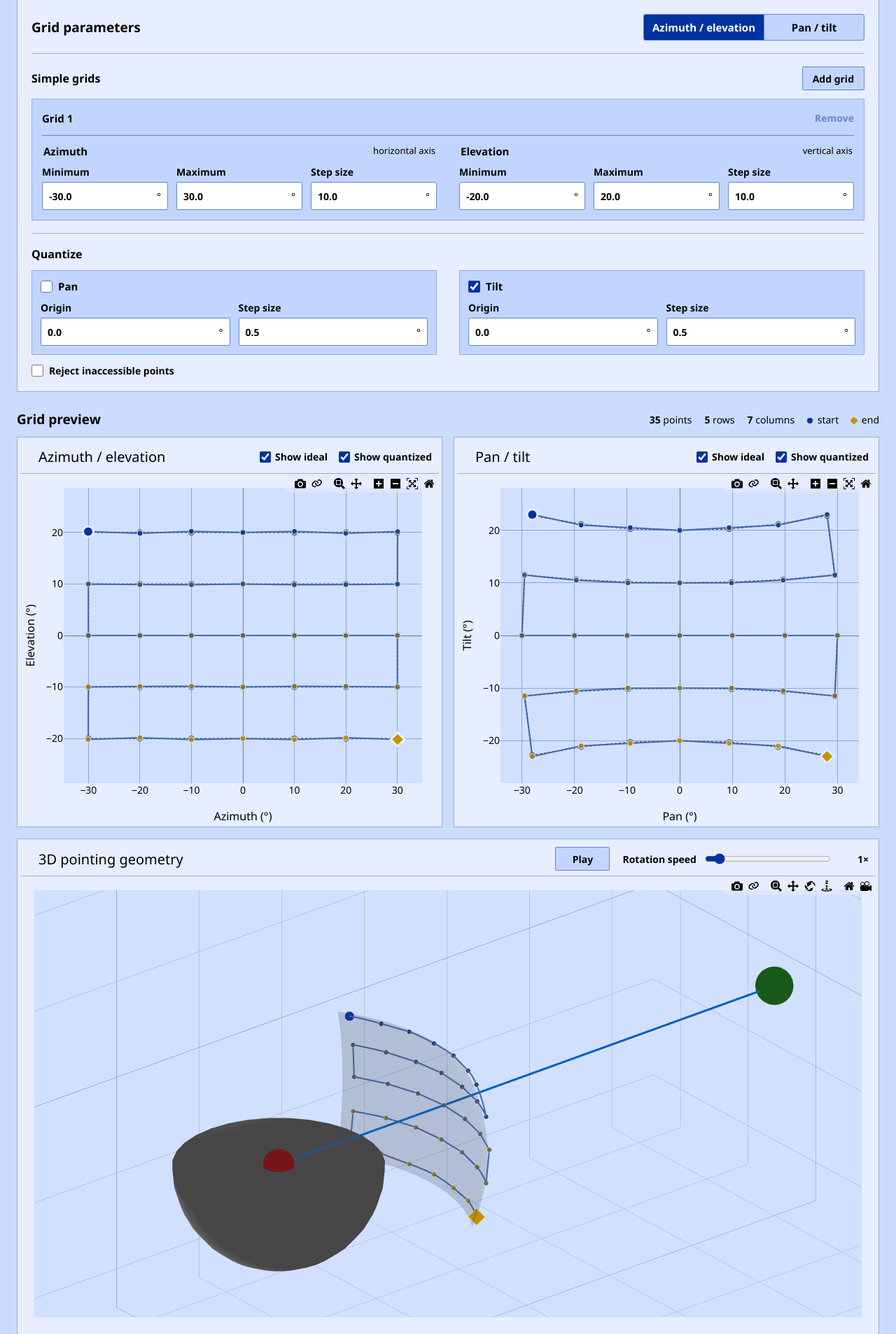
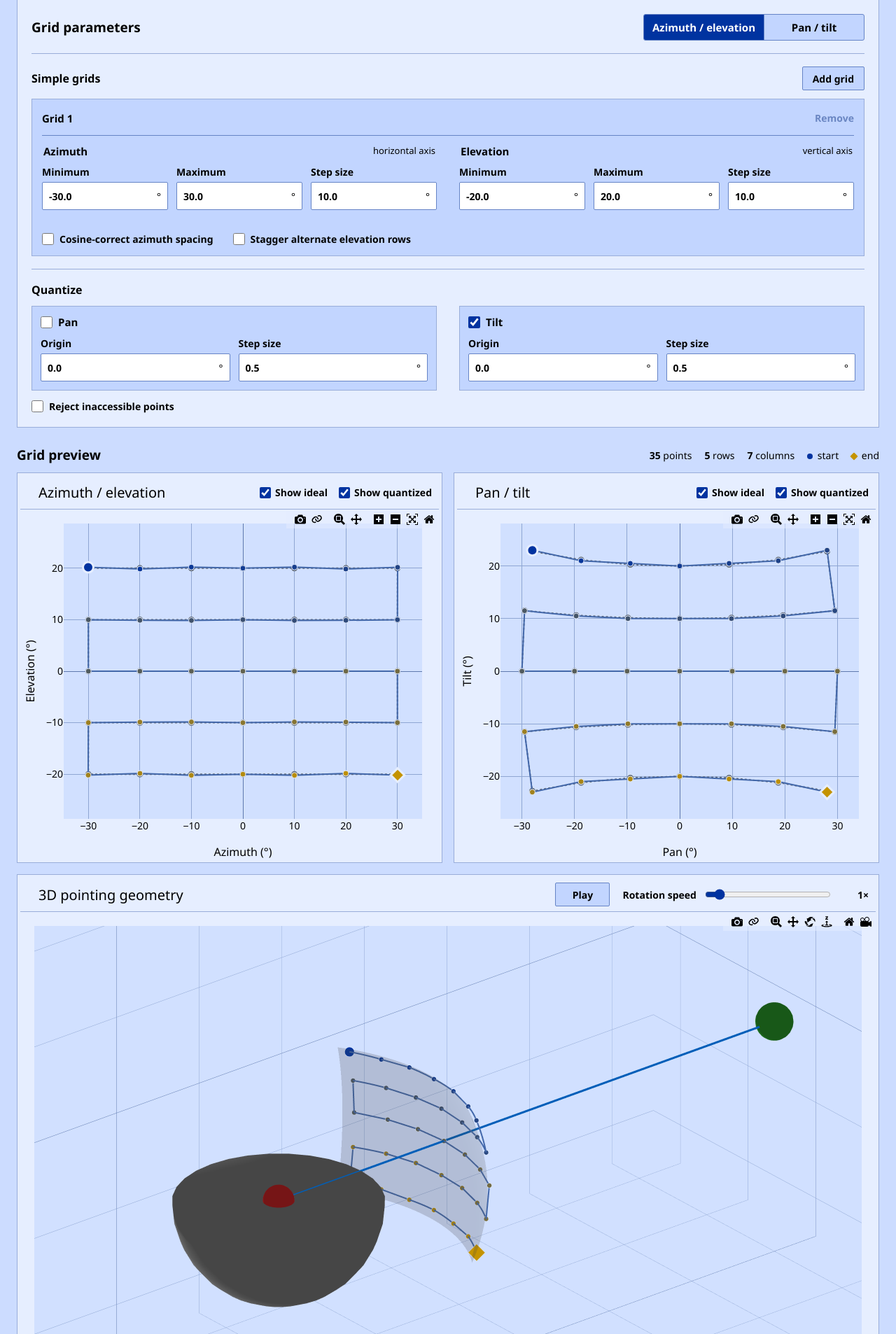
Before and after one commit to msu-ssc/lems-anechoic, a FastAPI app: page /grid-designer in a window 1280 px wide. Shown: the part 166-2072 px from the top of the page at 70% size. Run offline with FastAPI, Linux system fonts and the light colour scheme.

Commit message:
Add uniform spherical approximations to az/el grids

```diff
--- a/msu_anechoic/web/app.py
+++ b/msu_anechoic/web/app.py
@@ -41,6 +41,8 @@ DEFAULTS = {
     "elevation_min": -20.0,
     "elevation_max": 20.0,
     "elevation_step": 10.0,
+    "cosine_correct_azimuth_spacing": False,
+    "stagger_alternate_elevation_rows": False,
     "pan_min": -30.0,
     "pan_max": 30.0,
     "pan_step": 10.0,
@@ -872,7 +874,7 @@ def _build_grid(
 
 def _simple_grid_definition(
     input_system: Literal["az_el", "pan_tilt"],
-    values: dict[str, float],
+    values: dict[str, float | bool],
 ) -> SimpleGridDefinition:
     if input_system == "az_el":
         return SimpleGridDefinition(
@@ -885,6 +887,12 @@ def _simple_grid_definition(
                 values["elevation_min"],
                 values["elevation_max"],
                 values["elevation_step"],
+            ),
+            cosine_correct_azimuth_spacing=bool(
+                values["cosine_correct_azimuth_spacing"]
+            ),
+            stagger_alternate_elevation_rows=bool(
+                values["stagger_alternate_elevation_rows"]
             ),
         )
     return SimpleGridDefinition(
@@ -958,13 +966,23 @@ def _parse_simple_grids(
             )
             return f"grid {index + 1} {label}" if grid_count > 1 else label
 
-        values = {
+        values: dict[str, float | bool] = {
             name: _parse_number(
                 raw_values[name][index],
                 label=field_label(name),
             )
             for name in names
         }
+        if input_system == "az_el":
+            values.update(
+                {
+                    option: request.query_params.get(f"{option}_{index}") == "true"
+                    for option in (
+                        "cosine_correct_azimuth_spacing",
+                        "stagger_alternate_elevation_rows",
+                    )
+                }
+            )
         grids.append(_simple_grid_definition(input_system, values))
     return tuple(grids)
 
--- a/msu_anechoic/web/static/grid-designer.css
+++ b/msu_anechoic/web/static/grid-designer.css
@@ -470,6 +470,35 @@ h2 {
 
 .coordinate-fields[hidden] {
     display: none;
+}
+
+.sampling-options {
+    grid-column: 1 / -1;
+    display: flex;
+    flex-wrap: wrap;
+    gap: 12px 28px;
+}
+
+.sampling-options label {
+    display: inline-flex;
+    align-items: center;
+    gap: 8px;
+    color: var(--text);
+    font-size: 14px;
+    font-weight: 600;
+    cursor: pointer;
+}
+
+.sampling-options input {
+    width: 17px;
+    height: 17px;
+    margin: 0;
+    accent-color: var(--accent);
+}
+
+.sampling-options input:focus-visible {
+    outline: 2px solid var(--accent);
+    outline-offset: 2px;
 }
 
 fieldset {
--- a/msu_anechoic/web/static/grid-designer.js
+++ b/msu_anechoic/web/static/grid-designer.js
@@ -244,6 +244,9 @@ function updateSimpleGridList() {
     cards.forEach((card, index) => {
         const number = card.querySelector("[data-simple-grid-number]");
         if (number) number.textContent = String(index + 1);
+        card.querySelectorAll("[data-simple-grid-option]").forEach((control) => {
+            control.name = `${control.dataset.simpleGridOption}_${index}`;
+        });
         const removeButton = card.querySelector("[data-remove-simple-grid]");
         if (removeButton) removeButton.disabled = cards.length === 1;
     });
@@ -263,7 +266,11 @@ function addSimpleGrid() {
     const clone = source.cloneNode(true);
     const sourceInputs = source.querySelectorAll("input");
     clone.querySelectorAll("input").forEach((input, index) => {
-        input.value = sourceInputs[index].value;
+        if (input.type === "checkbox" || input.type === "radio") {
+            input.checked = sourceInputs[index].checked;
+        } else {
+            input.value = sourceInputs[index].value;
+        }
     });
     list.append(clone);
     updateCoordinateFields();
--- a/msu_anechoic/web/templates/grid_designer.html
+++ b/msu_anechoic/web/templates/grid_designer.html
@@ -130,6 +130,28 @@
                                                 <label>Step size <span class="number-input"><input name="elevation_step" type="number" min="0.000001" step="any" value="{{ simple_grid.elevation_step }}" required><b>°</b></span></label>
                                             </div>
                                         </fieldset>
+                                        <div class="sampling-options">
+                                            <label>
+                                                <input
+                                                    type="checkbox"
+                                                    name="cosine_correct_azimuth_spacing_{{ loop.index0 }}"
+                                                    value="true"
+                                                    data-simple-grid-option="cosine_correct_azimuth_spacing"
+                                                    {% if simple_grid.cosine_correct_azimuth_spacing %}checked{% endif %}
+                                                >
+                                                Cosine-correct azimuth spacing
+                                            </label>
+                                            <label>
+                                                <input
+                                                    type="checkbox"
+                                                    name="stagger_alternate_elevation_rows_{{ loop.index0 }}"
+                                                    value="true"
+                                                    data-simple-grid-option="stagger_alternate_elevation_rows"
+                                                    {% if simple_grid.stagger_alternate_elevation_rows %}checked{% endif %}
+                                                >
+                                                Stagger alternate elevation rows
+                                            </label>
+                                        </div>
                                     </div>
                                     <div class="coordinate-fields" data-coordinate-fields="pan_tilt" hidden>
                                         <fieldset>
```
Also changed, not shown: msu_anechoic/web/grid.py (+71 -6 lines), tests/test_grid_designer.py (+91 -0 lines).
